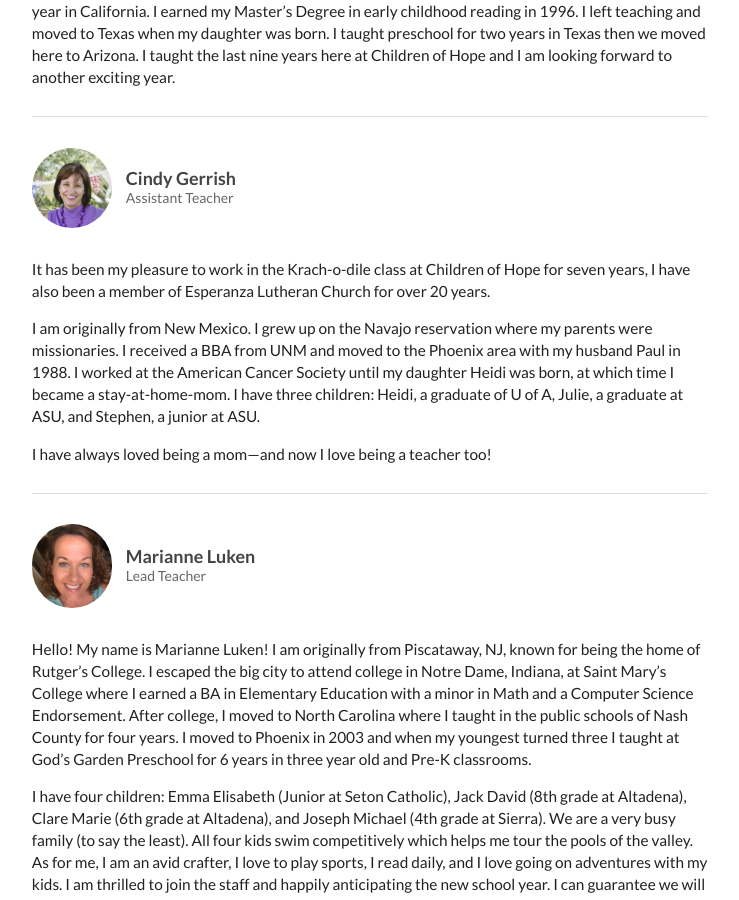
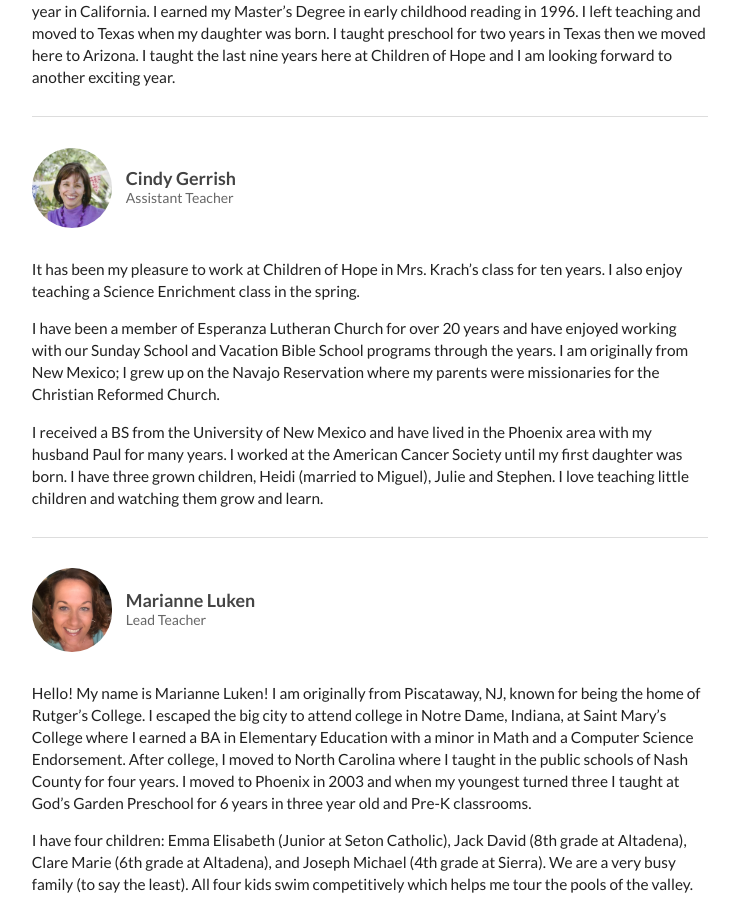
Before and after one commit to childrenofhope/childrenofhope, a Jekyll site: the page built from about/teachers.md, in a window 1280 px wide and 900 px high, scrolled down 3615 px. Shown: the whole window, without its empty margins (270-1009 px from the left). Built offline with Jekyll 4.4.1, drawn with Linux system fonts in a browser that asks for light colours.

Commit message:
Updated bio for Cindy Gerrish

```diff
--- a/about/teachers.md
+++ b/about/teachers.md
@@ -240,20 +240,22 @@ Teachers & Staff
 <div class="ui hidden divider"></div>
 
 <p>
-  It has been my pleasure to work in the Krach-o-dile class at Children of Hope for seven
-  years, I have also been a member of Esperanza Lutheran Church for over 20 years.
+  It has been my pleasure to work at Children of Hope in Mrs. Krach’s class for ten years.
+  I also enjoy teaching a Science Enrichment class in the spring.
 </p>
 
 <p>
-  I am originally from New Mexico. I grew up on the Navajo reservation where my parents were
-  missionaries. I received a BBA from UNM and moved to the Phoenix area with my husband Paul
-  in 1988. I worked at the American Cancer Society until my daughter Heidi was born, at which
-  time I became a stay-at-home-mom. I have three children: Heidi, a graduate of U of A, Julie,
-  a graduate at ASU, and Stephen, a junior at ASU.
+  I have been a member of Esperanza Lutheran Church for over 20 years and have enjoyed working
+  with our Sunday School and Vacation Bible School programs through the years. I am originally from
+  New Mexico; I grew up on the Navajo Reservation where my parents were missionaries for the
+  Christian Reformed Church.
 </p>
 
 <p>
-  I have always loved being a mom—and now I love being a teacher too!
+  I received a BS from the University of New Mexico and have lived in the Phoenix area with my
+  husband Paul for many years. I worked at the American Cancer Society until my first daughter was
+  born.  I have three grown children, Heidi (married to Miguel), Julie and Stephen. I love teaching
+  little children and watching them grow and learn.
 </p>
 
 <div class="ui section divider"></div>
```
